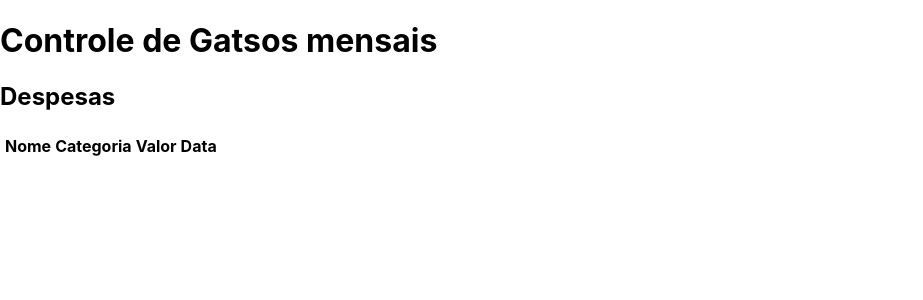
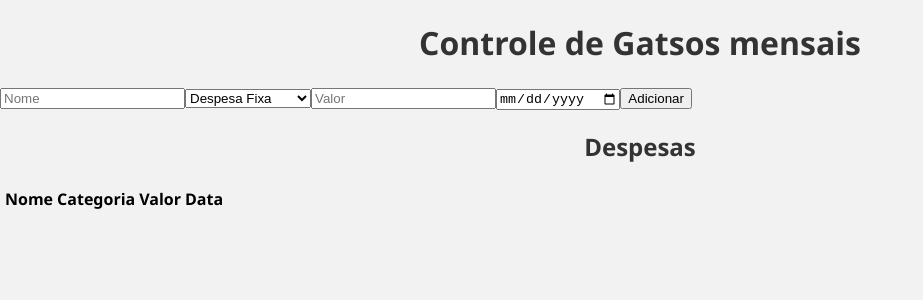
Before and after one commit to marianalmeid/projeto_dw2, a React (Create React App) app in the folder controle-mensal/: page / in a window 1280 px wide. Shown: the top 300 px of the page, without its empty margins (0-923 px from the left). Built offline with nearby package versions, Linux system fonts and the light colour scheme.

Commit message:
lista de despesas

```diff
--- a/controle-mensal/src/App.css
+++ b/controle-mensal/src/App.css
@@ -1,38 +1,11 @@
-.App {
+body {
+  font-family: 'Segoe UI', sans-serif;
+  background-color: #f2f2f2;
+  margin: 0;
+  padding: 0;
+}
+
+h1, h2 {
+  color: #333;
   text-align: center;
 }
-
-.App-logo {
-  height: 40vmin;
-  pointer-events: none;
-}
-
-@media (prefers-reduced-motion: no-preference) {
-  .App-logo {
-    animation: App-logo-spin infinite 20s linear;
-  }
-}
-
-.App-header {
-  background-color: #282c34;
-  min-height: 100vh;
-  display: flex;
-  flex-direction: column;
-  align-items: center;
-  justify-content: center;
-  font-size: calc(10px + 2vmin);
-  color: white;
-}
-
-.App-link {
-  color: #61dafb;
-}
-
-@keyframes App-logo-spin {
-  from {
-    transform: rotate(0deg);
-  }
-  to {
-    transform: rotate(360deg);
-  }
-}
--- a/controle-mensal/src/App.jsx
+++ b/controle-mensal/src/App.jsx
@@ -1,4 +1,6 @@
+
 import React, { useState, useEffect } from 'react';
+import './App.css'
 
 
 const App = () => {
@@ -10,10 +12,34 @@ const App = () => {
     data: ''
   });
 
+ const adicionarDespesa = (e) => {
+    e.preventDefault();
+    const novaDespesa = { ...form, valor: parseFloat(form.valor) };
+    setDespesas([...despesas, novaDespesa]);
+    setForm({ nome: '', categoria: 'fixa', valor: '', data: '' });
+  };
+
+ const mudanca = (e) => {
+    const { name, value } = e.target;
+    setForm({ ...form, [name]: value });
+  };
+
+
 
 return (
   <div>
     <h1>Controle de Gatsos mensais</h1>
+
+     <form onSubmit={adicionarDespesa}>
+        <input name="nome" placeholder="Nome" value={form.nome} onChange={mudanca} required />
+        <select name="categoria" value={form.categoria} onChange={mudanca}>
+          <option value="fixa">Despesa Fixa</option>
+          <option value="variavel">Despesa Variável</option>
+        </select>
+        <input name="valor" type="number" placeholder="Valor" value={form.valor} onChange={mudanca} required />
+        <input name="data" type="date" value={form.data} onChange={mudanca} required />
+        <button type="submit">Adicionar</button>
+      </form>
 
     <h2>Despesas</h2>
     <table>
@@ -25,6 +51,16 @@ return (
         <th>Data</th>
       </tr>
      </tread>
+      <tbody>
+          {despesas.map((d, i) => (
+            <tr key={i}>
+              <td>{d.nome}</td>
+              <td>{d.categoria}</td>
+              <td>{d.valor.toFixed(2)}</td>
+              <td>{d.data}</td>
+            </tr>
+          ))}
+        </tbody>
     </table>
 
   </div>
```
